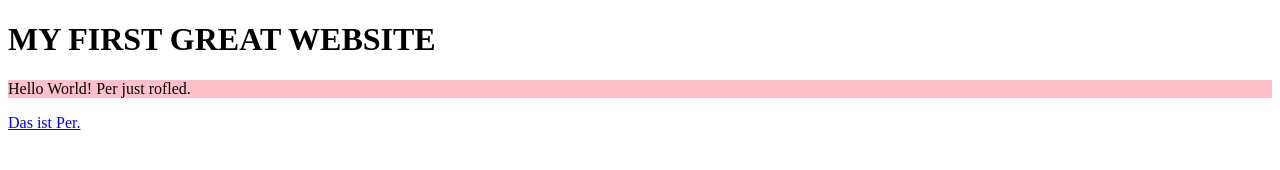
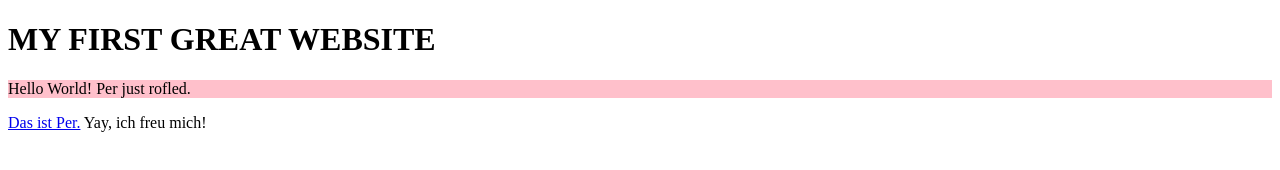
Before and after one commit to CarmiAehm/carmi-aehm.github.io, a plain HTML site: page index.html in a window 1280 px wide. Drawn offline with Linux system fonts and the light colour scheme.

Commit message:
Update index.html

```diff
--- a/index.html
+++ b/index.html
@@ -7,4 +7,6 @@
 
 <a href=http://perguth.de>Das ist Per.</a>
 
+Yay, ich freu mich!
+
 <!-- hello nerds! -->
```
